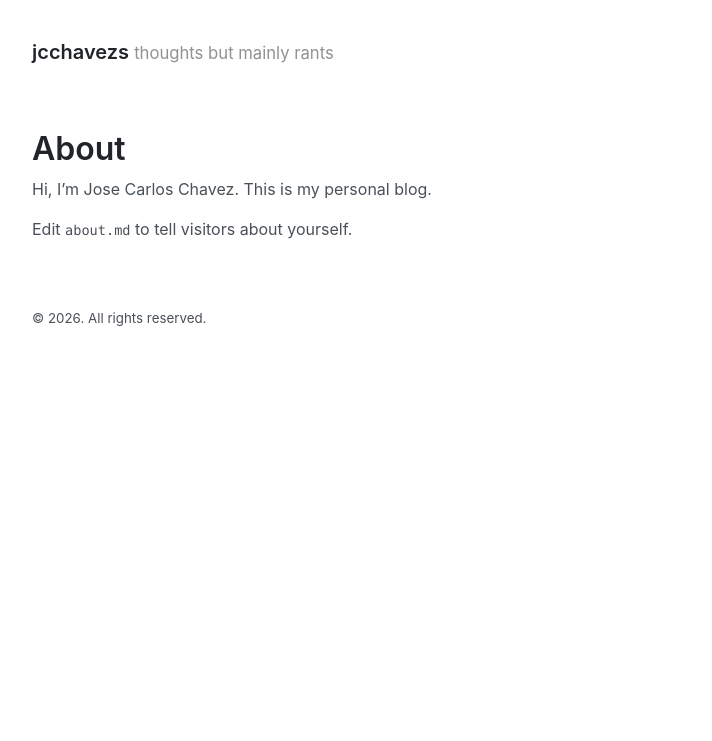
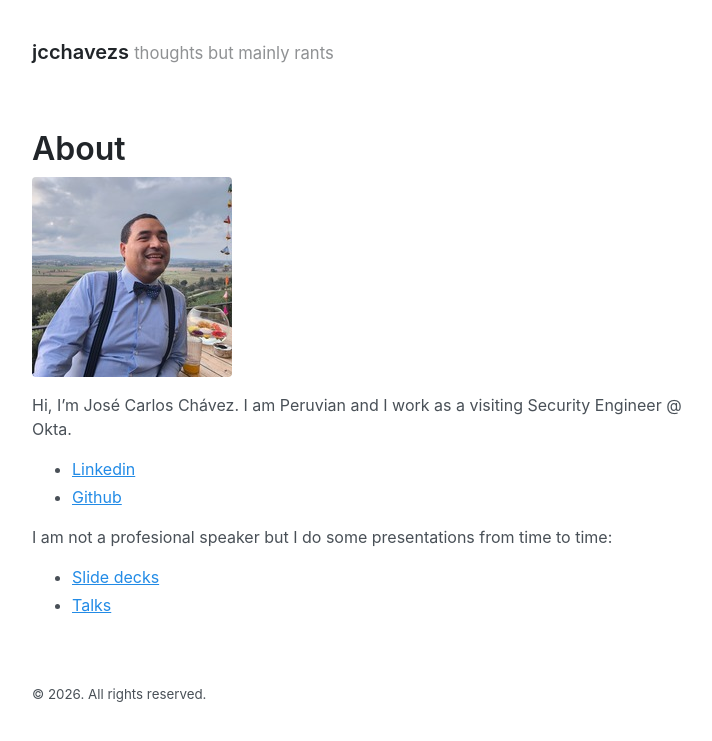
Before and after one commit to jcchavezs/jcchavezs.github.io, a Jekyll site: the page built from about.md, in a window 1280 px wide. Shown: the top 741 px of the page, without its empty margins (272-984 px from the left). Built offline with Jekyll 4.4.1, drawn with Linux system fonts in a browser that asks for light colours.

Commit message:
docs(about): adds about page

```diff
--- a/_config.yml
+++ b/_config.yml
@@ -1,7 +1,7 @@
 # Setup
 title: jcchavezs
 tagline: thoughts but mainly rants
-description: Personal blog about software engineering and things I learn along the way.
+description: Personal blog.
 url: "https://jcchavezs.github.io"
 baseurl: ""
 paginate: 5
--- a/about.md
+++ b/about.md
@@ -4,6 +4,14 @@ title: About
 permalink: /about/
 ---
 
-Hi, I'm Jose Carlos Chavez. This is my personal blog.
+![me]({{ site.baseurl }}/images/jcchavezs.jpg)
 
-Edit `about.md` to tell visitors about yourself.
+Hi, I'm José Carlos Chávez. I am Peruvian and I work as a visiting Security Engineer @ Okta.
+
+- [Linkedin](https://www.linkedin.com/in/jcchavezs)
+- [Github](https://github.com/jcchavezs)
+
+I am not a profesional speaker but I do some presentations from time to time:
+
+- [Slide decks](https://speakerdeck.com/jcchavezs)
+- [Talks](https://www.youtube.com/playlist?list=PLJR8O1DLtzP3t86sB9sVaxHtTvtLtU6zt)
```
Also changed, not shown: assets/apple-touch-icon-precomposed.png, assets/favicon.ico, images/jcchavezs.jpg (added).
